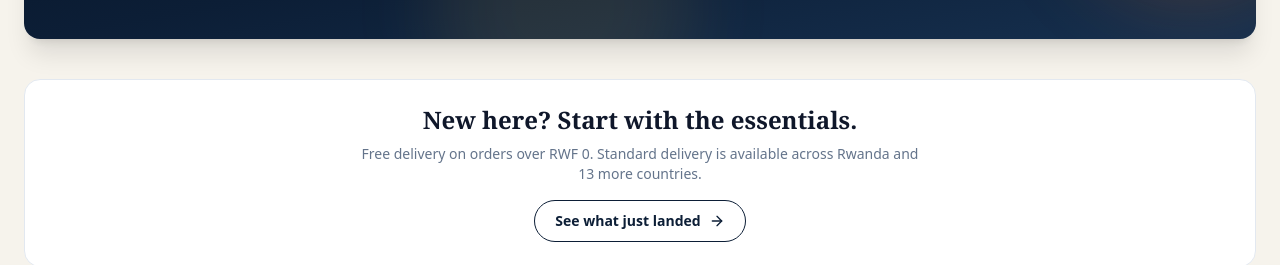
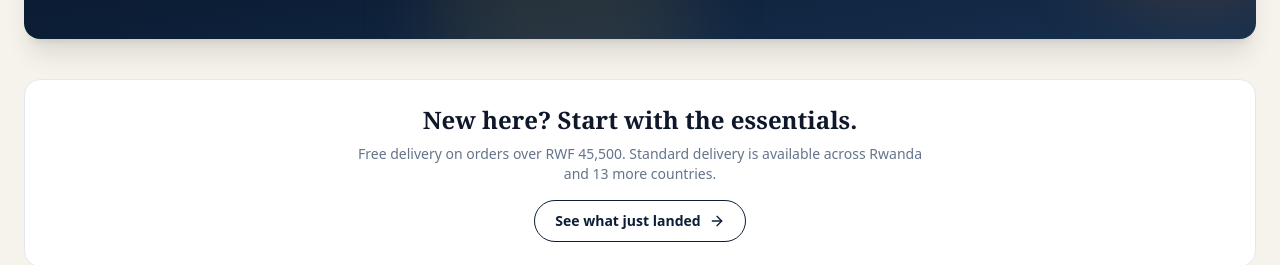
Before and after one commit to Samuel-Fx-1/E-comm, a React (Vite) app: page / in a window 1280 px wide. Shown: the part 5951-6216 px from the top of the page. Built offline with nearby package versions, Linux system fonts and the light colour scheme; no server answers; a web font is replaced by a local one.

Commit message:
fix(home): use RWF free-delivery threshold

```diff
--- a/src/pages/Home.tsx
+++ b/src/pages/Home.tsx
@@ -1,6 +1,7 @@
 import { useCallback, useMemo } from 'react';
 import { Link } from 'react-router-dom';
 import { ArrowRight, Clock3, Flame, Sparkles } from 'lucide-react';
+import { site } from '../config/site';
 import { categories } from '../data/categories';
 import { products, bestSellers, deals, newArrivals, trending, genZPicks, viral } from '../data/products';
 import { apiAvailable, fetchCollection, fetchProducts } from '../data/api';
@@ -334,7 +335,7 @@ export default function HomePage() {
       <section className="rounded-2xl border border-[var(--brand-line)] bg-white p-6 text-center">
         <h2 className="font-serif text-2xl font-bold text-[var(--brand-ink)]">New here? Start with the essentials.</h2>
         <p className="mx-auto mt-2 max-w-xl text-sm text-[var(--brand-muted)]">
-          {t('freeDelivery')} on orders over {money(35)}. Standard delivery is available across Rwanda and 13 more
+          {t('freeDelivery')} on orders over {money(site.freeDeliveryThresholdRwf)}. Standard delivery is available across Rwanda and 13 more
           countries.
         </p>
         <Link
```
